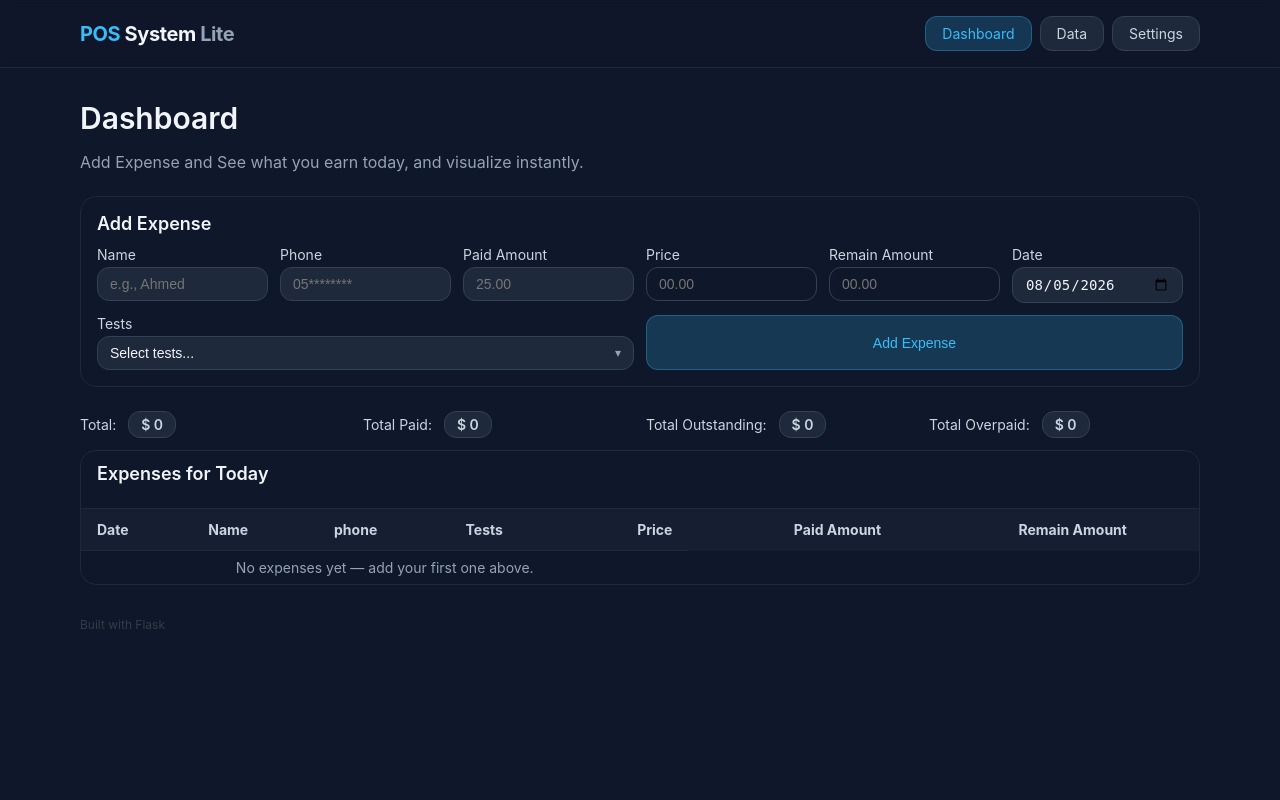
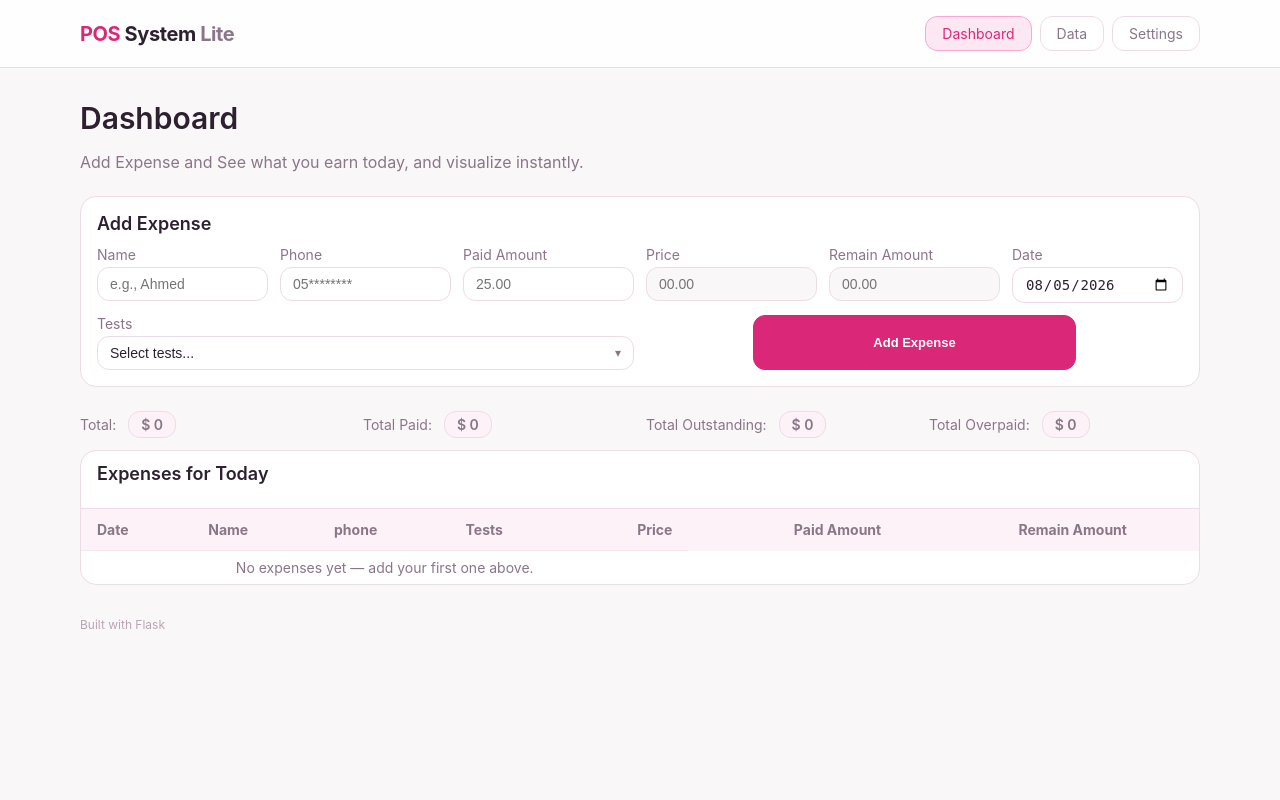
Before and after one commit to MahmoudAlQataa/Simple-POS-System, a Flask app: page / in a window 1280 px wide. Run offline with Flask 3, Linux system fonts and the light colour scheme; data that the repository does not hold is empty.

Commit message:
Edit: the style

```diff
--- a/static/css/style.css
+++ b/static/css/style.css
@@ -9,8 +9,8 @@
 
 body {
   margin: 0;
-  background-color: #0f172a; /* slate-900 */
-  color: #f1f5f9; /* slate-100 */
+  background-color: var(--bg-page);
+  color: var(--text-main);
   font-family: -apple-system, BlinkMacSystemFont, "Segoe UI", Roboto, Arial, sans-serif;
 }
 
@@ -32,8 +32,8 @@
 
 /* ============ Header ============ */
 .site-header {
-  border-bottom: 1px solid #1e293b; /* slate-800 */
-  background-color: rgba(15, 23, 42, 0.6);
+  border-bottom: 1px solid var(--border-color);
+  background-color: var(--bg-header);
   backdrop-filter: blur(6px);
 }
 
@@ -49,11 +49,11 @@
 }
 
 .brand-text {
-  color: #38bdf8; /* brand */
+  color: var(--accent);
 }
 
 .muted {
-  color: #94a3b8; /* slate-400 */
+  color: var(--text-muted);
 }
 
 .header-inner {
@@ -73,20 +73,20 @@
   padding: 8px 16px;
   border-radius: 12px;
   font-size: 14px;
-  border: 1px solid #334155; /* slate-700 */
-  background-color: #1e293b; /* slate-800 */
-  color: #cbd5e1; /* slate-300 */
+  border: 1px solid var(--border-color);
+  background-color: var(--bg-surface);
+  color: var(--text-muted);
 }
 
 .nav-link:hover {
-  background-color: #334155;
-  color: #f1f5f9;
+  background-color: var(--btn-secondary-bg);
+  color: var(--text-main);
 }
 
 .nav-link-active {
-  background-color: rgba(56, 189, 248, 0.2);
-  color: #38bdf8;
-  border-color: rgba(56, 189, 248, 0.3);
+  background-color: var(--accent-soft-bg);
+  color: var(--accent);
+  border-color: var(--accent-soft-border);
 }
 
 /* ============ Main ============ */
@@ -102,7 +102,7 @@
 }
 
 .page-subtitle {
-  color: #94a3b8;
+  color: var(--text-muted);
   margin-bottom: 24px;
 }
 
@@ -164,9 +160,8 @@
 
 /* ============ Card ============ */
 .card {
-
-  border: 1px solid #1e293b;
-  background-color: #0f172a;
+  border: 1px solid var(--border-color);
+  background-color: var(--bg-surface);
   border-radius: 16px;
   padding: 16px;
 }
@@ -209,7 +204,7 @@
 .field-label {
   display: block;
   margin-bottom: 4px;
-  color: #cbd5e1; /* slate-300 */
+  color: var(--text-muted);
 }
 
 .field-row {
@@ -233,16 +228,22 @@
 .input {
   width: 100%;
   border-radius: 12px;
-  background-color: #1e293b; /* slate-800 */
-  border: 1px solid #334155; /* slate-700 */
-  color: #f1f5f9;
+  background-color: var(--bg-surface);   /* كان --bg-surface-alt */
+  border: 1px solid var(--border-color);
+  color: var(--text-main);
   padding: 8px 12px;
   font-size: 14px;
 }
 
+.input:focus {
+  outline: none;
+  border-color: var(--border-focus);
+  box-shadow: 0 0 0 3px rgba(219, 39, 119, 0.1);
+}
+
 .input-readonly {
-  background-color: #0f172a; /* أغمق شوي من الحقول العادية */
-  color: #94a3b8;
+  background-color: var(--bg-page);
+  color: var(--text-muted);
   cursor: not-allowed;
 }
 
@@ -267,29 +268,37 @@
 }
 
 .btn-primary {
-  background-color: rgba(56, 189, 248, 0.2);
-  color: #38bdf8;
-  border-color: rgba(56, 189, 248, 0.3);
+  background-color: var(--accent);
+  color: var(--text-on-accent);
+  border-color: var(--accent);
   padding: 8px 16px;
+  font-weight: 600;
 }
 
 .btn-primary:hover {
-  background-color: rgba(56, 189, 248, 0.3);
+  background-color: var(--accent-dark);
+}
+
+.btn-add-expense {
+  padding: 6px 12px;
+  font-size: 13px;
+  justify-self: center;
+  width: 60%;
 }
 
 .btn-secondary {
-  background-color: #1e293b;
-  border-color: #334155;
-  color: #f1f5f9;
+  background-color: var(--btn-secondary-bg);
+  border-color: var(--btn-secondary-border);
+  color: var(--btn-secondary-text);
 }
 
 .btn-secondary:hover {
-  background-color: #334155;
+  background-color: var(--bg-surface-alt);
 }
 
 .btn-danger {
-  color: #fda4af;
-  border-color: rgba(251, 113, 133, 0.3);
+  color: var(--danger-text);
+  border-color: var(--danger-border);
   background-color: transparent;
 }
 
@@ -340,7 +350,7 @@
 }
 
 .multiselect-arrow {
-  color: #94a3b8;
+  color: var(--text-muted);
   font-size: 12px;
   margin-left: 8px;
 }
@@ -386,7 +396,7 @@
 .total-line {
   margin-top: 16px;
   font-size: 14px;
-  color: #cbd5e1;
+  color: var(--text-muted);
 }
 
 .total-line-spaced {
@@ -397,8 +407,8 @@
 .total-badge {
   display: inline-block;
   border-radius: 12px;
-  border: 1px solid #334155;
-  background-color: #1e293b;
+  border: 1px solid var(--border-color);
+  background-color: var(--bg-surface-alt);
   padding: 4px 12px;
   font-weight: 600;
 }
@@ -424,7 +434,7 @@
 
 .table-card-header {
   padding: 12px 16px;
-  border-bottom: 1px solid #1e293b;
+  border-bottom: 1px solid var(--border-color);
 }
 
 .table-scroll {
@@ -438,8 +448,8 @@
 }
 
 .expenses-table thead {
-  background-color: rgba(30, 41, 59, 0.5);
-  color: #cbd5e1;
+  background-color: var(--bg-surface-alt);
+  color: var(--text-muted);
 }
 
 .expenses-table th {
@@ -448,11 +458,11 @@
 
 .expenses-table td {
   padding: 8px 16px;
-  border-top: 1px solid #1e293b;
+  border-top: 1px solid var(--border-color-soft);
 }
 
 .expenses-table tbody tr:hover {
-  background-color: rgba(30, 41, 59, 0.3);
+  background-color: var(--bg-surface-alt);
 }
 
 .text-left {
@@ -466,7 +476,7 @@
 .empty-row {
   padding: 24px 16px;
   text-align: center;
-  color: #94a3b8;
+  color: var(--text-muted);
 }
 
 /* ============ Charts (unused for now) ============ */
@@ -487,5 +497,5 @@
 .site-footer {
   padding-bottom: 32px;
   font-size: 12px;
-  color: #343d49; /* slate-500 */
+  color: var(--footer-text);
 }
--- /dev/null
+++ b/static/css/theme.css
@@ -0,0 +1,48 @@
+/* ============ Theme: White & Pink (Professional) ============ */
+:root {
+  /* الخلفيات */
+  --bg-page: #faf7f9;          /* أبيض مائل لرمادي خفيف جداً — يريح العين من الأبيض الناصع */
+  --bg-surface: #ffffff;       /* أبيض ناصع للكروت */
+  --bg-surface-alt: #fdf2f7;   /* وردي فاتح جداً — بس لعناصر مميزة زي header الجدول */
+  --bg-header: rgba(255, 255, 255, 0.85);
+
+  /* الحدود */
+  --border-color: #eddce6;     /* رمادي-وردي فاتح، حدود هادئة */
+  --border-color-soft: #f3e6ee;
+  --border-focus: #db2777;     /* لما يضغط المستخدم على حقل */
+
+  /* النصوص */
+  --text-main: #2d2130;        /* غامق قريب للأسود، مو بنفسجي فاقع */
+  --text-muted: #8a7688;       /* رمادي-بنفسجي هادئ للنصوص الثانوية */
+  --text-on-accent: #ffffff;
+
+  /* اللون الأساسي (Brand / Accent) — يُستخدم بس للعناصر المهمة */
+  --accent: #db2777;
+  --accent-dark: #be185d;      /* hover */
+  --accent-soft-bg: #fce7f3;   /* خلفية خفيفة (badges, active states) */
+  --accent-soft-border: #f9a8d4;
+  --accent-hover-bg: #fbcfe8;
+
+  /* حالات النجاح / الخطأ */
+  --success-text: #15803d;
+  --success-bg: rgba(34, 197, 94, 0.1);
+  --success-border: rgba(34, 197, 94, 0.25);
+
+  --error-text: #be123c;
+  --error-bg: rgba(244, 63, 94, 0.08);
+  --error-border: rgba(244, 63, 94, 0.25);
+
+  --neutral-flash-bg: #f7f2f5;
+  --neutral-flash-text: #4a044e;
+
+  /* الأزرار الثانوية (غير الأساسية) */
+  --btn-secondary-bg: #ffffff;
+  --btn-secondary-border: #eddce6;
+  --btn-secondary-text: #2d2130;
+
+  /* أزرار الخطر (حذف) */
+  --danger-text: #e11d48;
+  --danger-border: rgba(225, 29, 72, 0.3);
+
+  --footer-text: #b8a6b3;
+}
--- a/templates/base.html
+++ b/templates/base.html
@@ -6,7 +6,8 @@
   <meta name="viewport" content="width=device-width, initial-scale=1" />
   <title>{% block title %}POS SYSTEM Lite{% endblock %}</title>
 
-  <link rel="stylesheet" href="{{ url_for('static', filename='css/style.css') }}" />
+  <link rel="stylesheet" href="{{ url_for('static', filename='css/theme.css') }}">
+  <link rel="stylesheet" href="{{ url_for('static', filename='css/style.css') }}">
   {% block head_extra %}{% endblock %}
 </head>
 
--- a/templates/index.html
+++ b/templates/index.html
@@ -70,7 +70,7 @@
           <input type="hidden" name="category" id="category" />
         </label>
 
-        <button class="btn btn-primary btn-block" type="submit">
+        <button class="btn btn-primary btn-add-expense" type="submit">
           Add Expense
         </button>
 
```
Also changed, not shown: other parts of static/css/style.css (+19 -22 lines).
